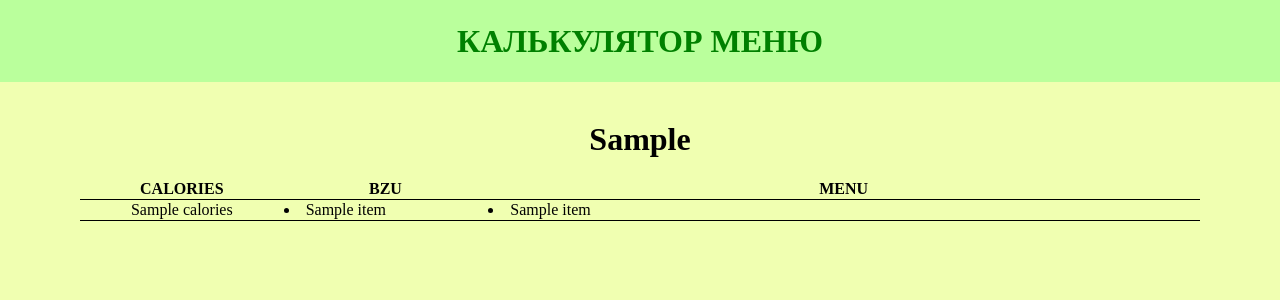
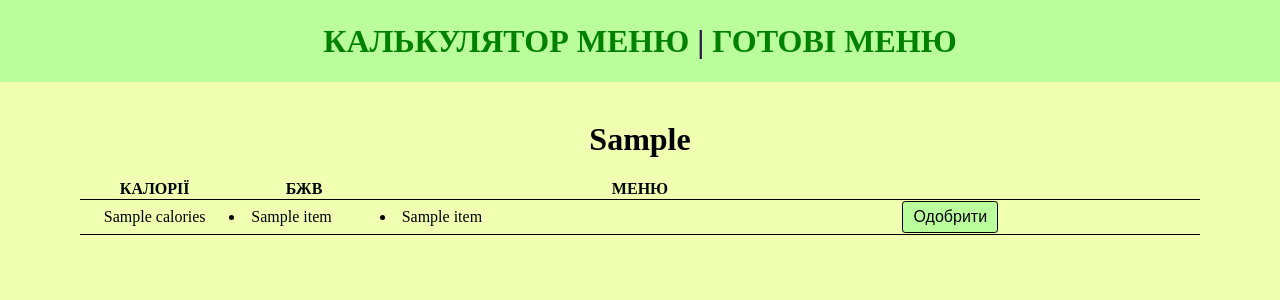
Before and after one commit to guvzan/OptimalMenuWebSite, a Django app: template calculator/templates/calculator/results.html in a window 1280 px wide. Shown: the top 300 px of the page. Run offline with Django 3.2, Linux system fonts and the light colour scheme; the template is opened without the code that fills it: most values are stand-ins (such as "Sample title", 1, 10 or a date in 2020).

Commit message:
Added Ability To Approve Menues. Repeating Allowed

```diff
--- a/calculator/admin.py
+++ b/calculator/admin.py
@@ -1,5 +1,6 @@
 from django.contrib import admin
 
-from .models import Product
+from .models import Product, ApprovedMenu
 
 admin.site.register(Product)
+admin.site.register(ApprovedMenu)
--- a/calculator/static/calculator/css/style.css
+++ b/calculator/static/calculator/css/style.css
@@ -99,3 +99,35 @@ tr{
 .genome-col{
     width: 35%;
 }
+
+.button-col{
+    width: 20%;
+}
+
+.approve-button{
+    margin-top: 2em;
+    width: 6em;
+    height: 2em;
+    border: 0.1em black solid;
+    border-radius: 0.2em;
+    font-size: 16px;
+    background-color: #BAFF9C;
+    margin-top: auto;
+    margin-bot: auto;
+}
+
+.approve-button:hover{
+    background-color: transparent;
+    cursor: pointer;
+    transform: scale(1.01, 1.01)
+}
+
+.approve-button:active{
+    background-color: transparent;
+    cursor: pointer;
+    transform: scale(0.99, 0.99)
+}
+
+.url-to-approved{
+    margin: 0 auto;
+}
--- a/calculator/templates/calculator/base.html
+++ b/calculator/templates/calculator/base.html
@@ -8,9 +8,13 @@
 </head>
 <body>
 <header>
-    <h1>
+    <h1 align="center">
         <a href="{% url 'calculator:main' %}">КАЛЬКУЛЯТОР МЕНЮ</a>
+        |
+        <a href="{% url 'calculator:approved_menues' %}">ГОТОВІ МЕНЮ</a>
     </h1>
+
+
 </header>
 {% block content %}
 {% endblock content %}
--- a/calculator/templates/calculator/index.html
+++ b/calculator/templates/calculator/index.html
@@ -39,8 +39,10 @@
         <p>
             За допомогою нашого сервісу, ви можете отримати
             меню на день, що міститиме приблизно стільки калорій,
-            скільки ви вкажете. За бажанням, при розрахунку меню,
-            можна враховувати бажане співвідношення Білків, Жирів та Вуглеводів (БЖВ).
+            скільки ви вкажете. Меню складаються таким чином, що кожен
+            продукт у ньому міститься у кількості <b>100 грам</b>.
+            За бажанням, при розрахунку меню, можна враховувати
+            бажане співвідношення Білків, Жирів та Вуглеводів (БЖВ).
             Якщо ви отримали результат, що не задовільняє ваш запит,
             спробуйте збільшити <b>Кількість поколінь</b> та/або <b>Кількість меню
             на покоління</b>, але доведеться трошки довше почекати :)
--- a/calculator/templates/calculator/results.html
+++ b/calculator/templates/calculator/results.html
@@ -8,11 +8,11 @@
 <div>
     <table class="results-table">
         <tr>
-            <th>CALORIES</th>
-            <th>BZU</th>
-            <th>MENU</th>
+            <th>КАЛОРІЇ</th>
+            <th>БЖВ</th>
+            <th>МЕНЮ</th>
         </tr>
-        {% for calories, bzu, genome in zipped %}
+        {% for calories, bzu, genome, s_c, s_b, s_g in zipped %}
             <tr>
                 <td class="calories-col">{{ calories }}</td>
                 <td class="bzu-col">
@@ -25,6 +25,12 @@
                         <li>{{ item }}</li>
                     {% endfor %}
                 </td>
+                <td class="button-col">
+                    <form action="{% url 'calculator:add_approved_menu' s_c s_b s_g %}" method="post">
+                        {% csrf_token %}
+                        <input class="approve-button" type="submit" value="Одобрити"/>
+                    </form>
+                </td>
             </tr>
         {% endfor %}
     </table>
--- a/calculator/urls.py
+++ b/calculator/urls.py
@@ -6,4 +6,6 @@ app_name = 'calculator'
 urlpatterns = [
     path('', views.main_page, name='main'),
     path('results', views.get_results, name='results'),
+    path('add_approved_menu/<str:calories>/<str:bzu>/<str:genome>', views.add_approved_menu, name='add_approved_menu'),\
+    path('approved_menues', views.show_approved_menues, name='approved_menues'),
 ]
```
Also changed, not shown: calculator/models.py (+18 -0 lines), calculator/views.py (+24 -4 lines).
